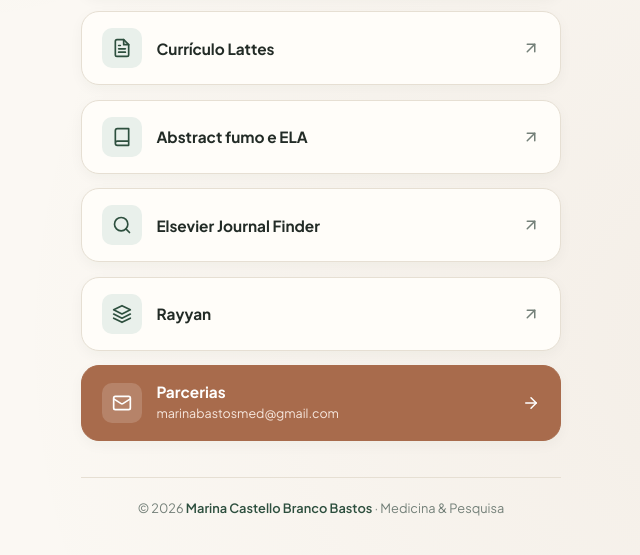
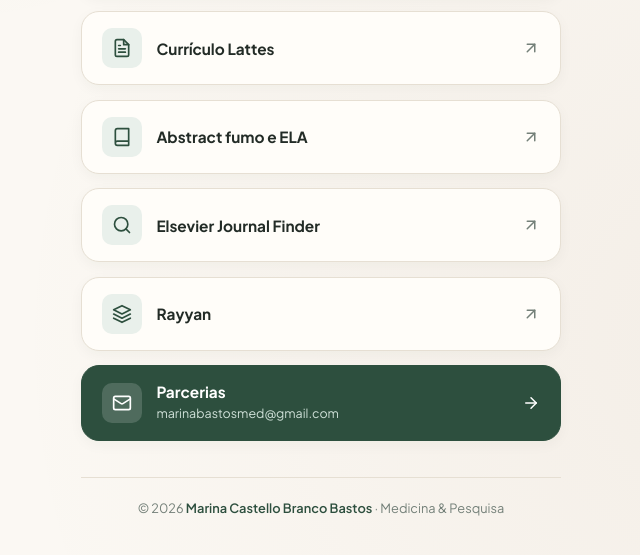
Before and after one commit to marinacbbastos/medicina, a plain HTML site: page links.html in a window 1280 px wide. Shown: the part 937-1492 px from the top of the page, without its empty margins (319-959 px from the left). Drawn offline with nearby package versions, Linux system fonts and the light colour scheme.

Commit message:
Altera cor do botao Parcerias para verde no Linktree

```diff
--- a/links.html
+++ b/links.html
@@ -373,8 +373,8 @@
           <svg class="link-arrow" width="18" height="18" viewBox="0 0 24 24" fill="none" stroke="currentColor" stroke-width="2" stroke-linecap="round" stroke-linejoin="round"><path d="M7 17 17 7"/><path d="M7 7h10v10"/></svg>
         </a>
 
-        <!-- 12. Parcerias (Último Botão em Terracota) -->
-        <a href="mailto:marinabastosmed@gmail.com" class="link-pill link-pill-terracotta">
+        <!-- 12. Parcerias (Último Botão em Destaque Verde) -->
+        <a href="mailto:marinabastosmed@gmail.com" class="link-pill link-pill-featured">
           <div class="link-pill-left">
             <span class="link-icon-box" aria-hidden="true">
               <svg width="20" height="20" viewBox="0 0 24 24" fill="none" stroke="currentColor" stroke-width="2" stroke-linecap="round" stroke-linejoin="round"><rect width="20" height="16" x="2" y="4" rx="2"/><path d="m22 7-8.97 5.7a1.94 1.94 0 0 1-2.06 0L2 7"/></svg>
```
